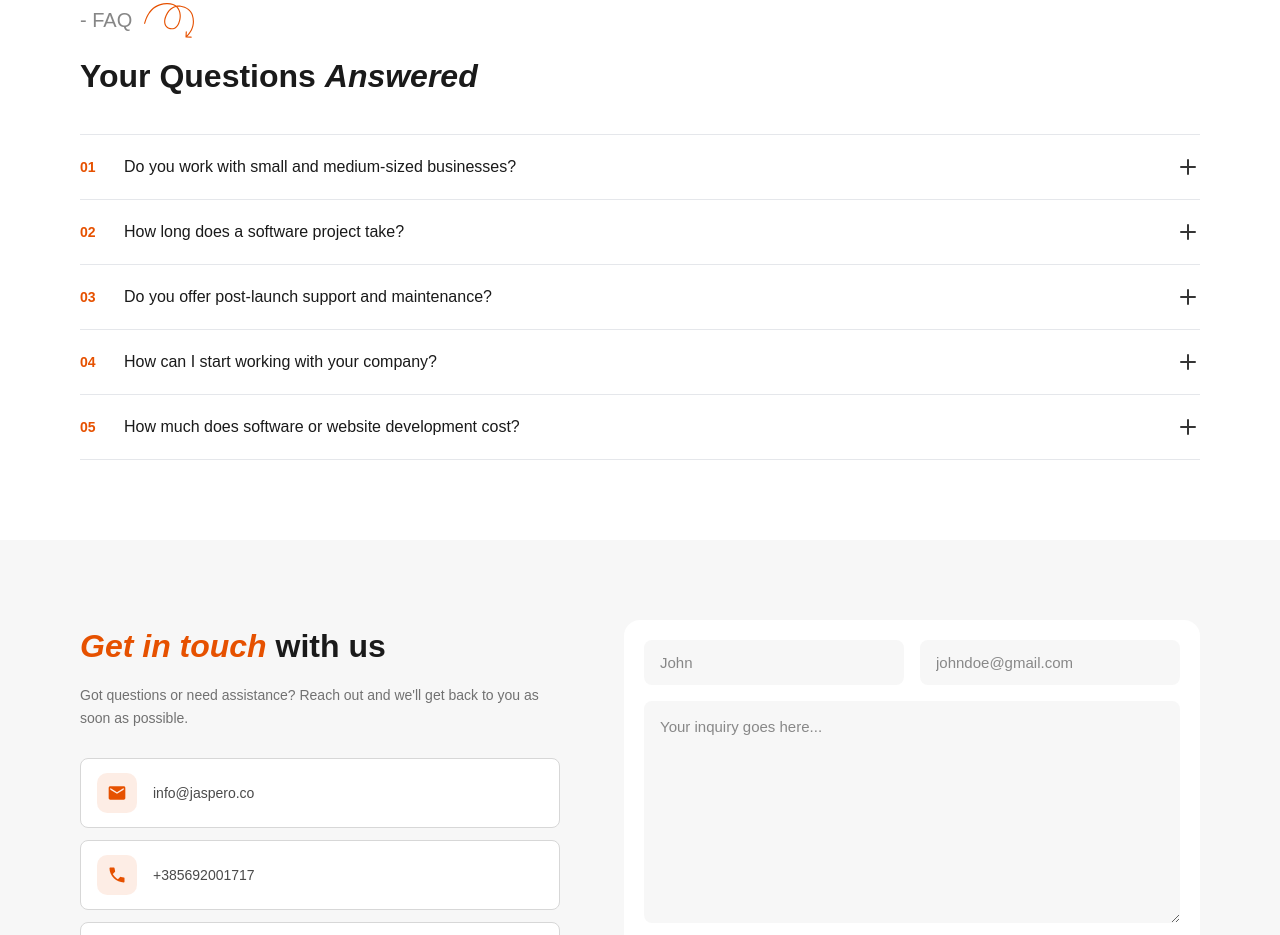
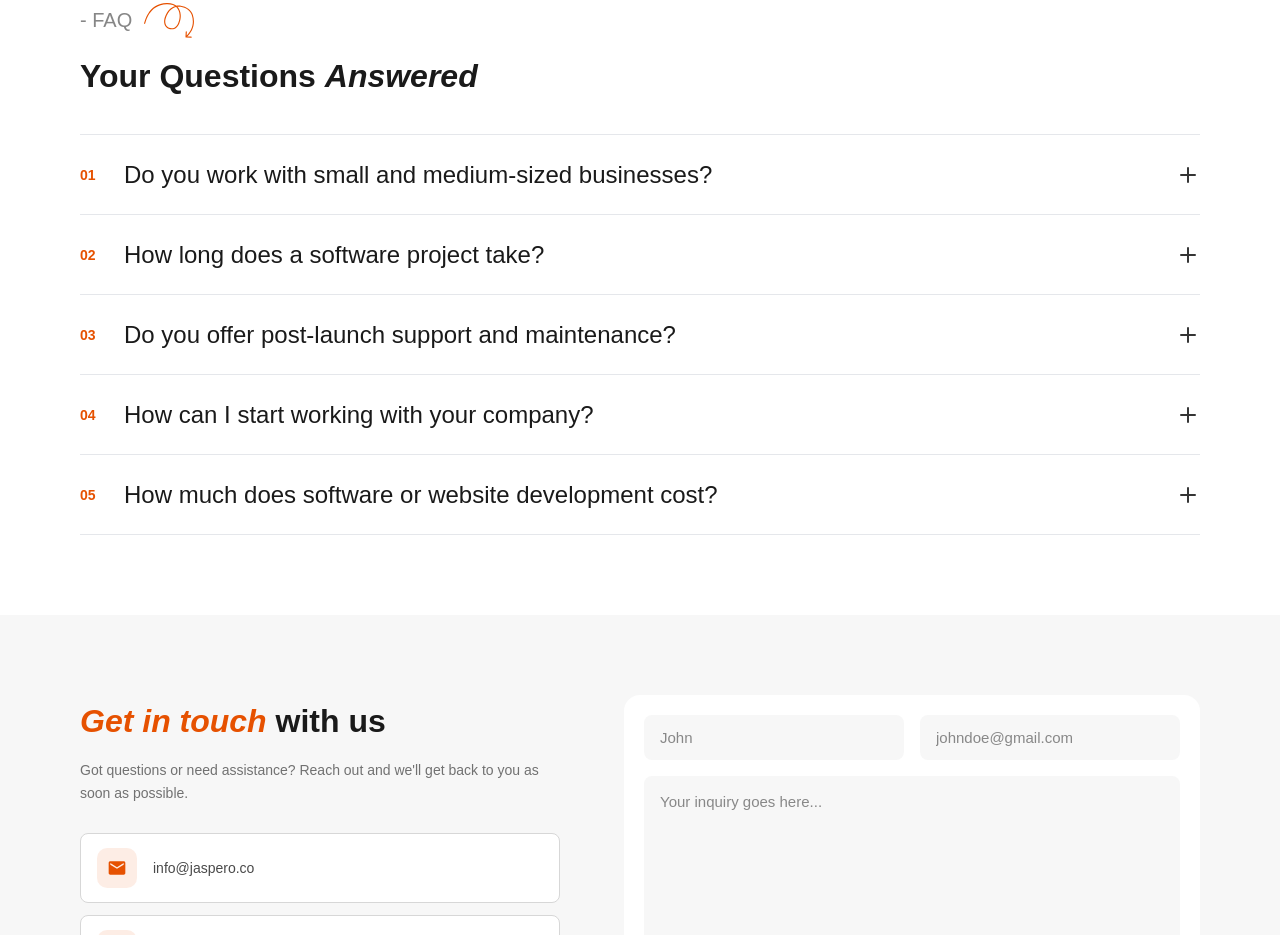
Before and after one commit to Jaspero/jaspero.co, a website: page index.html in a window 1280 px wide. Shown: the part 5257-6192 px from the top of the page. Drawn offline with Linux system fonts and the light colour scheme; a web font is replaced by a local one.

Commit message:
feat(website): add process icon hover color, update FAQ font sizes and style refinements

```diff
--- a/index.html
+++ b/index.html
@@ -49,7 +49,7 @@
             <a href="#faq" class="no-underline text-text-body text-sm font-medium hover:text-primary transition-colors">FAQ</a>
             <a href="#contact" class="no-underline text-text-body text-sm font-medium hover:text-primary transition-colors">Contact</a>
         </nav>
-        <a href="#contact" class="inline-flex items-center gap-2 px-6 py-2.5 rounded-lg font-semibold text-sm no-underline bg-primary text-white hover:bg-primary-hover transition-all max-[900px]:hidden">Contact Us</a>
+        <a href="#contact" class="inline-flex items-center h-[30px] gap-2 px-6 py-2.5 rounded-lg font-semibold text-sm no-underline bg-primary text-white hover:bg-primary-hover transition-all max-[900px]:hidden">Contact Us</a>
         <button class="hamburger hidden max-[900px]:flex flex-col gap-[5px] bg-transparent border-none cursor-pointer p-1 relative w-8 h-8 items-center justify-center" onclick="toggleMobileNav()" aria-label="Menu" id="hamburgerBtn">
             <span class="hamburger-line block w-6 h-0.5 bg-text-dark transition-all duration-300 origin-center"></span>
             <span class="hamburger-line block w-6 h-0.5 bg-text-dark transition-all duration-300 origin-center"></span>
@@ -422,53 +422,53 @@
         <h2 class="text-[32px] font-semibold text-text-dark text-left mb-8">Your Questions <em class="italic font-semibold">Answered</em></h2>
         <div class="flex flex-col border-t border-border">
             <div class="faq-item border-b border-border">
-                <button class="faq-question w-full py-5 flex items-center gap-4 bg-transparent border-none cursor-pointer font-sans text-base max-[500px]:text-sm font-medium text-text-dark text-left hover:text-primary transition-colors" onclick="toggleFaq(this)">
+                <button class="faq-question w-full py-5 flex items-center gap-4 bg-transparent border-none cursor-pointer font-sans text-[24px] max-[500px]:text-[18px] font-medium text-text-dark text-left hover:text-primary transition-colors" onclick="toggleFaq(this)">
                     <span class="text-sm font-semibold text-primary min-w-7">01</span>
                     Do you work with small and medium-sized businesses?
                     <span class="faq-toggle ml-auto w-6 h-6 shrink-0 relative"><span class="faq-icon"></span></span>
                 </button>
                 <div class="faq-answer">
-                    <div class="pb-5 pl-11 text-sm text-text-muted leading-relaxed">Yes, we work with businesses of all sizes. Whether you're a startup, SME, or enterprise, we tailor our solutions to fit your specific needs and budget. Many of our most successful projects have been with small and medium-sized businesses looking to leverage AI and automation.</div>
+                    <div class="pb-5 pl-11 text-base text-text-muted leading-relaxed">Yes, we work with businesses of all sizes. Whether you're a startup, SME, or enterprise, we tailor our solutions to fit your specific needs and budget. Many of our most successful projects have been with small and medium-sized businesses looking to leverage AI and automation.</div>
                 </div>
             </div>
             <div class="faq-item border-b border-border">
-                <button class="faq-question w-full py-5 flex items-center gap-4 bg-transparent border-none cursor-pointer font-sans text-base max-[500px]:text-sm font-medium text-text-dark text-left hover:text-primary transition-colors" onclick="toggleFaq(this)">
+                <button class="faq-question w-full py-5 flex items-center gap-4 bg-transparent border-none cursor-pointer font-sans text-[24px] max-[500px]:text-[18px] font-medium text-text-dark text-left hover:text-primary transition-colors" onclick="toggleFaq(this)">
                     <span class="text-sm font-semibold text-primary min-w-7">02</span>
                     How long does a software project take?
                     <span class="faq-toggle ml-auto w-6 h-6 shrink-0 relative"><span class="faq-icon"></span></span>
                 </button>
                 <div class="faq-answer">
-                    <div class="pb-5 pl-11 text-sm text-text-muted leading-relaxed">Project timelines vary depending on complexity. A typical MVP takes 2-3 months, while larger enterprise projects can take 4-8 months. We provide detailed timelines during the planning phase and keep you updated throughout the development process.</div>
+                    <div class="pb-5 pl-11 text-base text-text-muted leading-relaxed">Project timelines vary depending on complexity. A typical MVP takes 2-3 months, while larger enterprise projects can take 4-8 months. We provide detailed timelines during the planning phase and keep you updated throughout the development process.</div>
                 </div>
             </div>
             <div class="faq-item border-b border-border">
-                <button class="faq-question w-full py-5 flex items-center gap-4 bg-transparent border-none cursor-pointer font-sans text-base max-[500px]:text-sm font-medium text-text-dark text-left hover:text-primary transition-colors" onclick="toggleFaq(this)">
+                <button class="faq-question w-full py-5 flex items-center gap-4 bg-transparent border-none cursor-pointer font-sans text-[24px] max-[500px]:text-[18px] font-medium text-text-dark text-left hover:text-primary transition-colors" onclick="toggleFaq(this)">
                     <span class="text-sm font-semibold text-primary min-w-7">03</span>
                     Do you offer post-launch support and maintenance?
                     <span class="faq-toggle ml-auto w-6 h-6 shrink-0 relative"><span class="faq-icon"></span></span>
                 </button>
                 <div class="faq-answer">
-                    <div class="pb-5 pl-11 text-sm text-text-muted leading-relaxed">Absolutely. We provide comprehensive post-launch support including bug fixes, performance monitoring, security updates, feature enhancements, and dedicated technical consulting to ensure your solution runs smoothly long after deployment.</div>
+                    <div class="pb-5 pl-11 text-base text-text-muted leading-relaxed">Absolutely. We provide comprehensive post-launch support including bug fixes, performance monitoring, security updates, feature enhancements, and dedicated technical consulting to ensure your solution runs smoothly long after deployment.</div>
                 </div>
             </div>
             <div class="faq-item border-b border-border">
-                <button class="faq-question w-full py-5 flex items-center gap-4 bg-transparent border-none cursor-pointer font-sans text-base max-[500px]:text-sm font-medium text-text-dark text-left hover:text-primary transition-colors" onclick="toggleFaq(this)">
+                <button class="faq-question w-full py-5 flex items-center gap-4 bg-transparent border-none cursor-pointer font-sans text-[24px] max-[500px]:text-[18px] font-medium text-text-dark text-left hover:text-primary transition-colors" onclick="toggleFaq(this)">
                     <span class="text-sm font-semibold text-primary min-w-7">04</span>
                     How can I start working with your company?
                     <span class="faq-toggle ml-auto w-6 h-6 shrink-0 relative"><span class="faq-icon"></span></span>
                 </button>
                 <div class="faq-answer">
-                    <div class="pb-5 pl-11 text-sm text-text-muted leading-relaxed">Getting started is simple. Reach out through our contact form or email us at info@jaspero.co, and we'll schedule a free consultation. During the call, we'll discuss your goals, evaluate the project scope, and propose a tailored roadmap to bring your vision to life.</div>
+                    <div class="pb-5 pl-11 text-base text-text-muted leading-relaxed">Getting started is simple. Reach out through our contact form or email us at info@jaspero.co, and we'll schedule a free consultation. During the call, we'll discuss your goals, evaluate the project scope, and propose a tailored roadmap to bring your vision to life.</div>
                 </div>
             </div>
             <div class="faq-item border-b border-border">
-                <button class="faq-question w-full py-5 flex items-center gap-4 bg-transparent border-none cursor-pointer font-sans text-base max-[500px]:text-sm font-medium text-text-dark text-left hover:text-primary transition-colors" onclick="toggleFaq(this)">
+                <button class="faq-question w-full py-5 flex items-center gap-4 bg-transparent border-none cursor-pointer font-sans text-[24px] max-[500px]:text-[18px] font-medium text-text-dark text-left hover:text-primary transition-colors" onclick="toggleFaq(this)">
                     <span class="text-sm font-semibold text-primary min-w-7">05</span>
                     How much does software or website development cost?
                     <span class="faq-toggle ml-auto w-6 h-6 shrink-0 relative"><span class="faq-icon"></span></span>
                 </button>
                 <div class="faq-answer">
-                    <div class="pb-5 pl-11 text-sm text-text-muted leading-relaxed">Costs depend on the project scope, complexity, and timeline. We offer flexible pricing models including fixed-price and time-and-materials arrangements. Most projects range from a few thousand to tens of thousands of euros. Contact us for a free, no-obligation estimate tailored to your specific requirements.</div>
+                    <div class="pb-5 pl-11 text-base text-text-muted leading-relaxed">Costs depend on the project scope, complexity, and timeline. We offer flexible pricing models including fixed-price and time-and-materials arrangements. Most projects range from a few thousand to tens of thousands of euros. Contact us for a free, no-obligation estimate tailored to your specific requirements.</div>
                 </div>
             </div>
         </div>
--- a/src/styles.css
+++ b/src/styles.css
@@ -174,8 +174,16 @@ body.nav-open {
     transition: background-color 0.3s ease;
 }
 
+.step .step-icon-box img {
+    transition: filter 0.3s ease;
+}
+
 .step:hover .step-icon-box {
     background-color: #E6510033;
+}
+
+.step:hover .step-icon-box img {
+    filter: brightness(0) saturate(100%) invert(27%) sepia(95%) saturate(3000%) hue-rotate(15deg) brightness(95%) contrast(100%);
 }
 
 /* ===== RESPONSIVE STAT BORDERS ===== */
```
Also changed, not shown: assets/styles.css.
